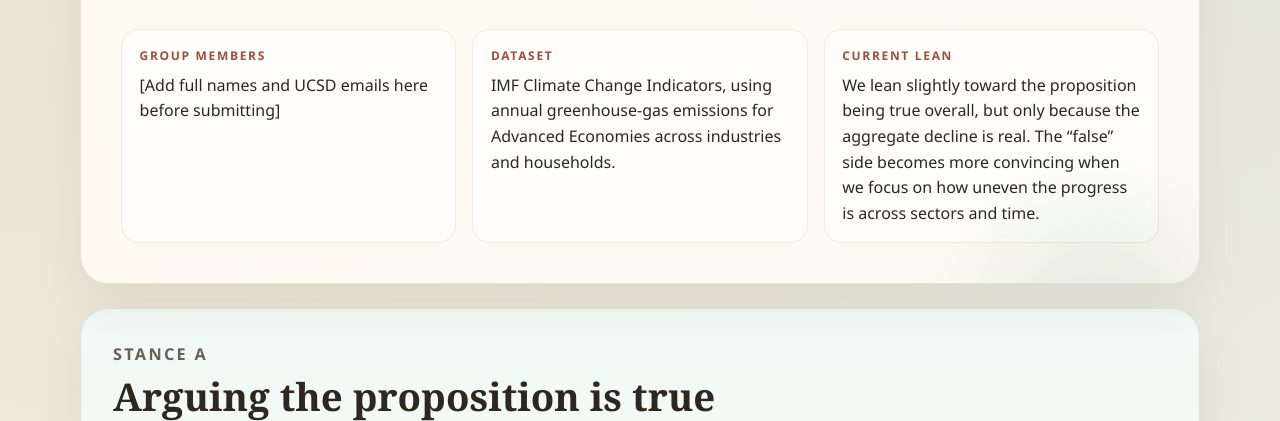
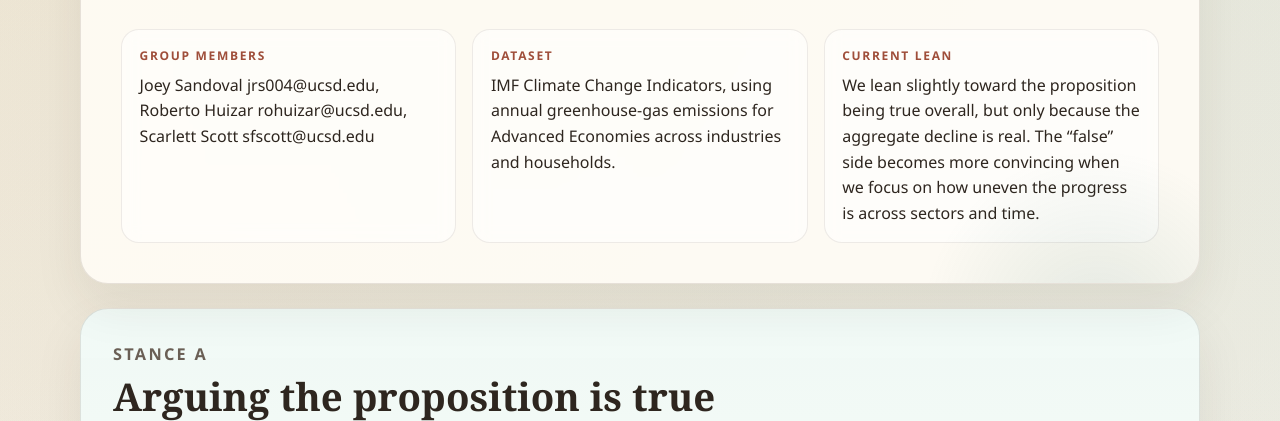
Before and after one commit to Jtoast65/dsc106project2, a plain HTML site: page index.html in a window 1280 px wide. Shown: the part 334-755 px from the top of the page. Drawn offline with Linux system fonts and the light colour scheme.

Commit message:
fixed names

```diff
--- a/index.html
+++ b/index.html
@@ -18,7 +18,7 @@
       <div class="hero-meta">
         <div class="meta-card">
           <span class="meta-label">Group Members</span>
-          <p>[Add full names and UCSD emails here before submitting]</p>
+          <p>Joey Sandoval jrs004@ucsd.edu, Roberto Huizar rohuizar@ucsd.edu, Scarlett Scott sfscott@ucsd.edu</p>
         </div>
         <div class="meta-card">
           <span class="meta-label">Dataset</span>
```
